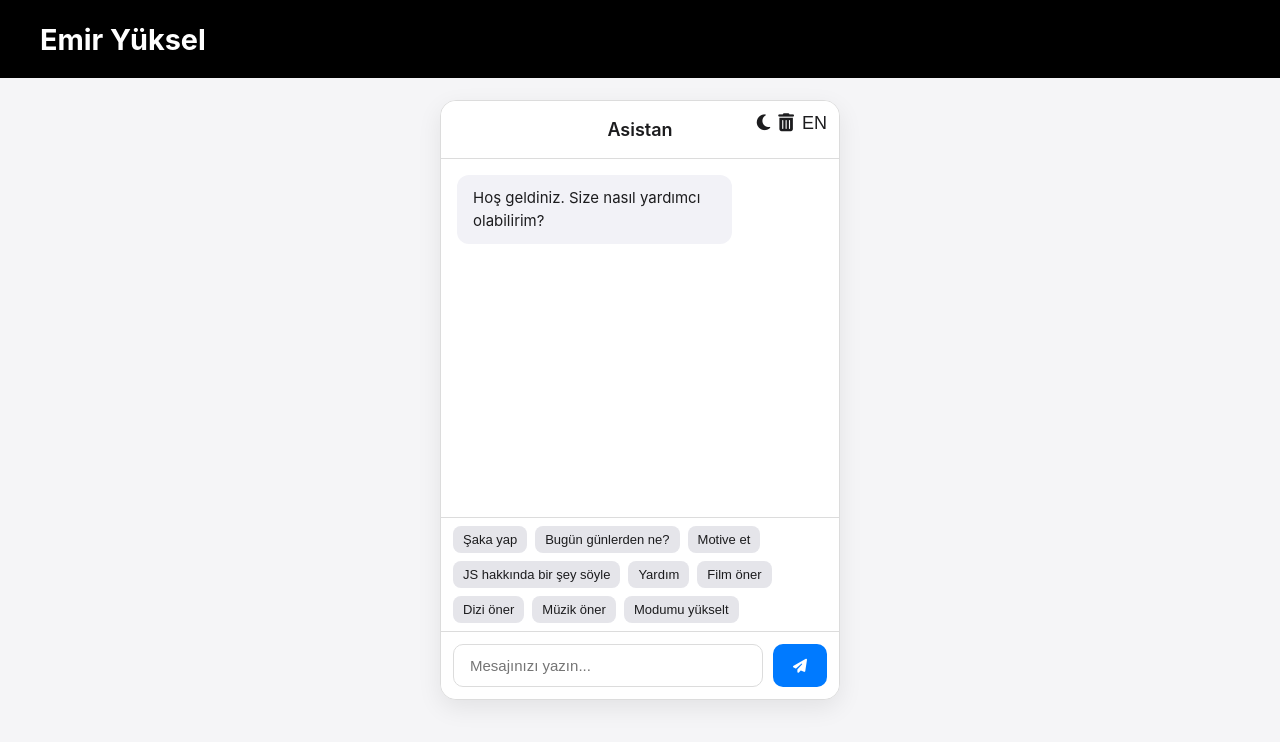
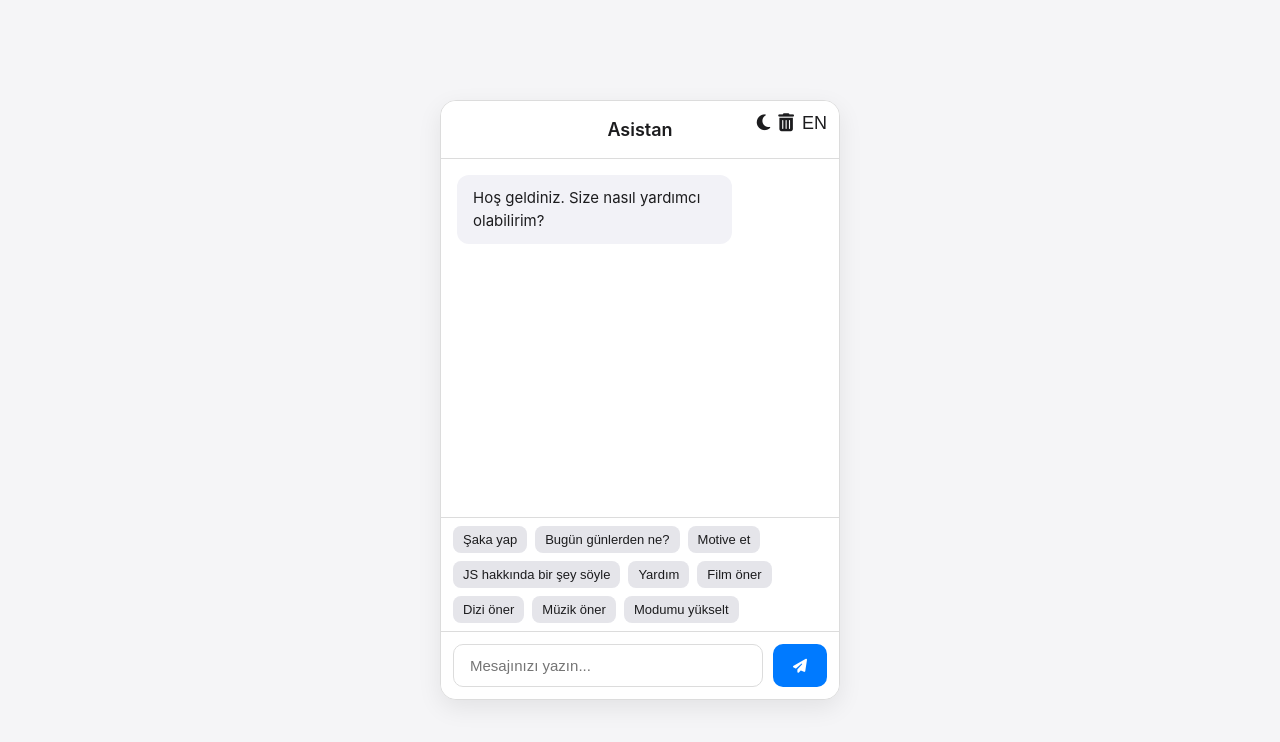
Before and after one commit to emiryuksel/LiteBot, a plain HTML site: page index.html in a window 1280 px wide. Drawn offline with Linux system fonts and the light colour scheme.

Commit message:
Fixed Issues.

```diff
--- a/index.html
+++ b/index.html
@@ -12,12 +12,6 @@
     <link rel="shortcut icon" type="image/png" href="../../icon.png" />
   </head>
   <body>
-    <header class="header">
-      <div class="header-left">
-        <a href="../../.." class="home-link">Emir Yüksel</a>
-      </div>
-    </header>
-
     <div class="chat-wrapper">
       <div class="chat-panel">
         <div class="chat-header">
```
